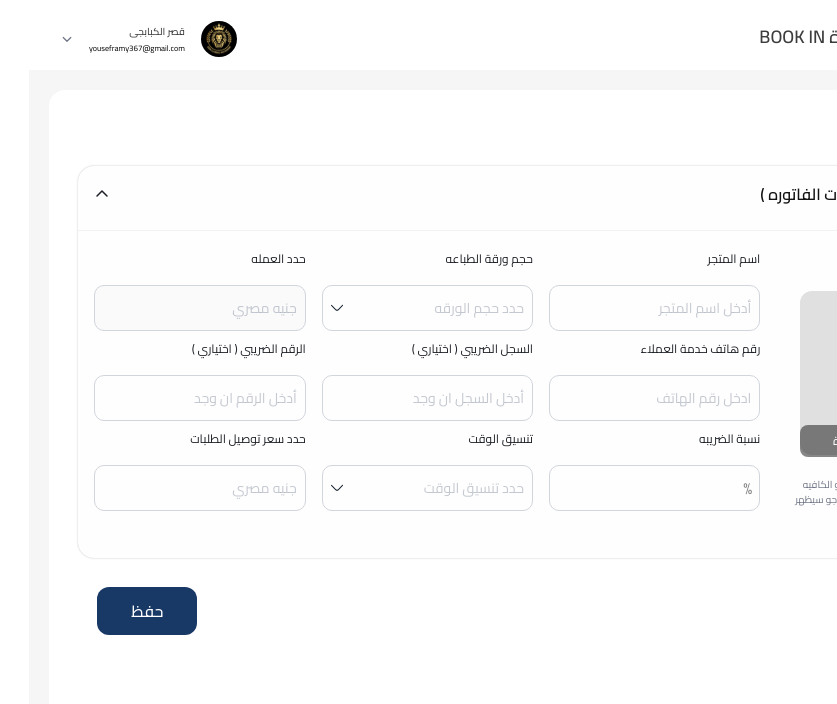
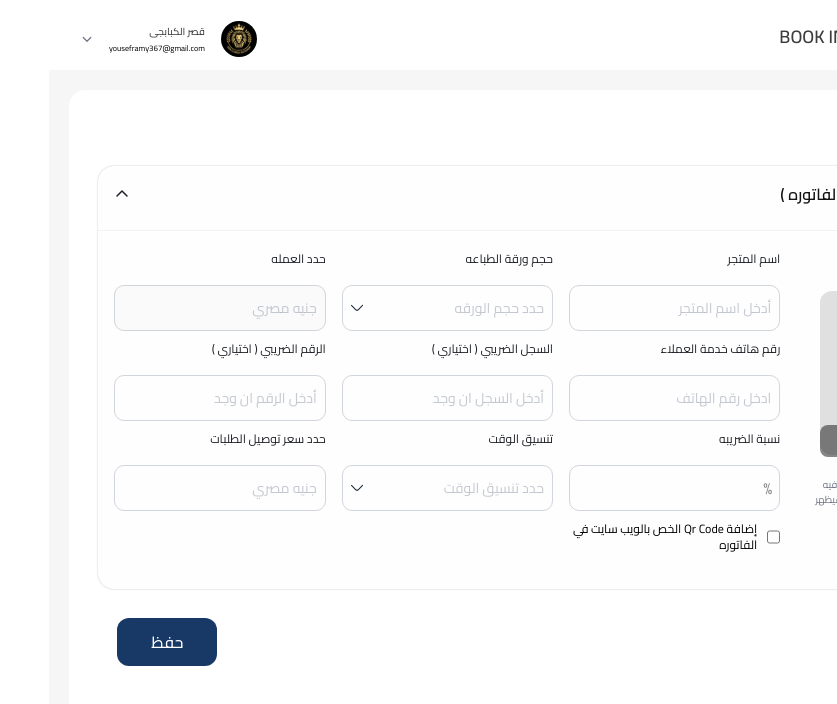
Before and after one commit to youseframy367/BookIt, a Next.js app: page /cashier/sales in a window 1280 px wide. Shown: the top 704 px of the page, without its empty margins (443-1280 px from the left). Built offline with nearby package versions, Linux system fonts and the light colour scheme.

Commit message:
update assets

```diff
--- a/app/(dashboard)/cashier/page.tsx
+++ b/app/(dashboard)/cashier/page.tsx
@@ -4,14 +4,12 @@ import { useState } from "react"
 import Products from "../../components/Dashborad/Cashier/Products"
 import Categories from "../../components/Dashborad/Cashier/Categories"
 import SideBar from "../../components/Dashborad/Cashier/SideBar"
-import { InvoiceProvider } from "../context/InvoiceContext"
 
 export default function Cashire() {
     const [cart, setCart] = useState<any[]>([]);
     const [isScrolled, setIsScrolled] = useState(false);
 
     return (
-        <InvoiceProvider>
             <section>
                 <div className="grid md:grid-cols-[8.7fr_3fr] gap-[30px]">
                     <div className="flex flex-col gap-5">
@@ -21,6 +19,5 @@ export default function Cashire() {
                     <SideBar isCart={cart} setCart={setCart} />
                 </div>
             </section>
-        </InvoiceProvider>
     )
 }
--- a/app/(dashboard)/cashier/sales/page.tsx
+++ b/app/(dashboard)/cashier/sales/page.tsx
@@ -3,11 +3,14 @@
 import { useState } from "react";
 import { useRouter } from "next/navigation";
 import Image from "next/image";
+import { useInvoice } from "../../context/InvoiceContext";
 
 export default function Sales() {
     const router = useRouter()
     const [imageSrc, setImageSrc] = useState('/img/trrruyeryer.svg');
     const [imageFile, setImageFile] = useState<File | null>(null);
+
+    const { showQr, setShowQr } = useInvoice();
 
     const [showSizePaper, setShowSizePaper] = useState(false);
     const [textSizePaper, setTextSizePaper] = useState("");
@@ -124,6 +127,11 @@ export default function Sales() {
                                 required
                             />
                             <span className="opacity-[0.5] top-[56%] right-2 absolute">%</span>
+                        </div>
+                        <div className="relative flex gap-2.5">
+                            <input type="checkbox" id="qr" checked={showQr}
+                                onChange={(e) => setShowQr(e.target.checked)} />
+                            <label htmlFor="qr" className="text-xs">إضافة Qr Code الخص بالويب سايت في الفاتوره</label>
                         </div>
                     </div>
                     <div className="flex flex-col gap-2.5">
--- a/app/(dashboard)/context/InvoiceContext.tsx
+++ b/app/(dashboard)/context/InvoiceContext.tsx
@@ -32,6 +32,9 @@ type InvoiceContextType = {
 
     invoiceDetails: InvoiceDetails;
     setInvoiceDetails: React.Dispatch<React.SetStateAction<InvoiceDetails>>;
+
+    showQr: boolean;
+    setShowQr: React.Dispatch<React.SetStateAction<boolean>>;
 };
 
 const InvoiceContext = createContext<InvoiceContextType | null>(null);
@@ -43,6 +46,7 @@ type Props = {
 export const InvoiceProvider = ({ children }: Props) => {
     const { data, setData } = useProductsData();
     const [takeawayOrSala, setTakeawayOrSala] = useState<number>(0);
+    const [showQr, setShowQr] = useState(false);
 
     const [customerData, setCustomerData] = useState<CustomerData>({
         name: "مؤمن الزبده",
@@ -72,6 +76,8 @@ export const InvoiceProvider = ({ children }: Props) => {
                 setCustomerData,
                 invoiceDetails,
                 setInvoiceDetails,
+                showQr,
+                setShowQr
             }
             }
         >
--- a/app/(dashboard)/layout.tsx
+++ b/app/(dashboard)/layout.tsx
@@ -1,5 +1,6 @@
 import "../assets/css/globals.css";
 import MainLayout from "../SidebarWrapper";
+import { InvoiceProvider } from "./context/InvoiceContext";
 
 export default function RootLayout({
     children,
@@ -7,6 +8,8 @@ export default function RootLayout({
     children: React.ReactNode;
 }) {
     return (
+        <InvoiceProvider>
             <MainLayout>{children}</MainLayout>
+        </InvoiceProvider>
     );
 }
--- a/app/components/Dashborad/Cashier/PrintTheInvoice.tsx
+++ b/app/components/Dashborad/Cashier/PrintTheInvoice.tsx
@@ -4,8 +4,9 @@ import { useReportData } from "@/app/data/dataReport";
 import Image from "next/image";
 // , { useRef }
 import React from "react";
-// import { QRCodeCanvas } from "qrcode.react";
+import { QRCodeCanvas } from "qrcode.react";
 import { useInvoice } from "@/app/(dashboard)/context/InvoiceContext";
+// import { link } from "fs/promises";
 
 interface items {
     title: string;
@@ -25,11 +26,13 @@ interface typeProducts {
 export default function PrintTheInvoice({ vat, deliveryFee, isCart, subtotal, totalWithVat }: typeProducts) {
     const reportData = useReportData();
 
+
     const {
         customerData,
+        showQr
     } = useInvoice();
 
-    // const link = `https://www.restaurant-management-system-t...`;
+    const link = `https://www.restaurant-management-system-t...`;
 
     return (
         <div dir="rtl" className="flex flex-col gap-[14px] py-[19px] px-[9px]">
@@ -135,6 +138,15 @@ export default function PrintTheInvoice({ vat, deliveryFee, isCart, subtotal, to
                     {customerData.notes}
                 </div>
             }
+            {
+                showQr &&
+                <>
+                    <div className="flex justify-center">
+                        <QRCodeCanvas value={link} size={90} />
+                    </div>
+                    <span className="text-center font-semibold">يمكنك مشاهدة المنيو الالكتروني الخاص بنا والحجز في المطعم من خلال اسكان QR Code</span>
+                </>
+            }
             {/*<div className="flex justify-center">
                     <QRCodeCanvas value={link} size={90} />
                 </div>
```
Also changed, not shown: app/assets/css/globals.css (line endings or trailing spaces).
